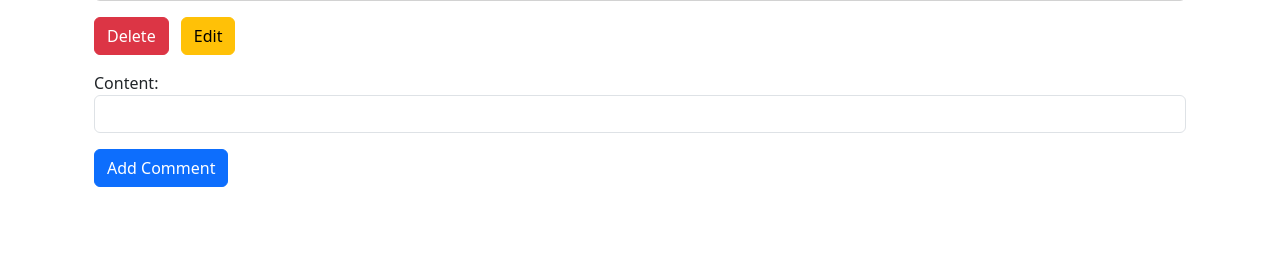
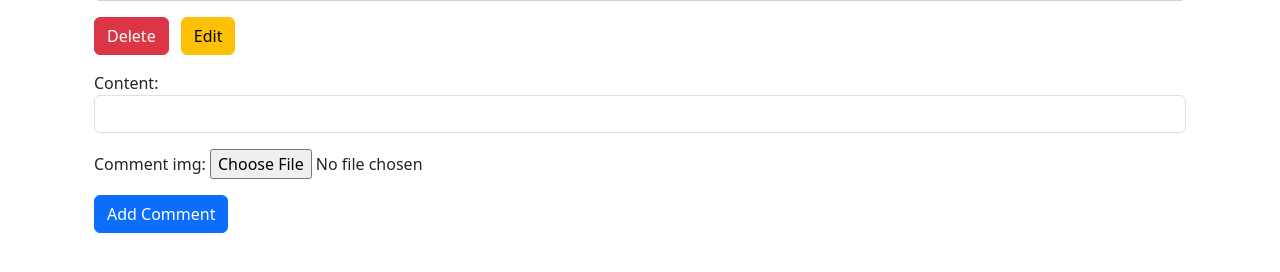
Before and after one commit to ravion223/TaskTracker, a Django app: template templates/Tracking/task-detail.html in a window 1280 px wide. Shown: the part 195-467 px from the top of the page. Run offline with Django 5.2, Linux system fonts and the light colour scheme; the template is opened without the code that fills it: values that come from a table or form of the project are taken from there, others are empty.

Commit message:
added functionality of uploading images to comments

```diff
--- a/Tracking/forms.py
+++ b/Tracking/forms.py
@@ -111,8 +111,12 @@ class TaskFilterForm(forms.Form):
 class TaskCommentForm(forms.ModelForm):
     class Meta:
         model = Comment
-        fields = ['content']
+        fields = [
+            'content',
+            'comment_img'
+        ]
 
         widgets = {
-            'content': forms.TextInput(attrs={'class': 'form-control'})
+            'content': forms.TextInput(attrs={'class': 'form-control'}),
+            'comment_img': forms.FileInput(),
         }
--- a/Tracking/models.py
+++ b/Tracking/models.py
@@ -39,6 +39,8 @@ class Task(models.Model):
 class Comment(models.Model):
     task = models.ForeignKey(Task, on_delete=models.CASCADE, related_name='comments')
     author = models.ForeignKey(User, on_delete=models.CASCADE, related_name='comments')
+
+    comment_img = models.ImageField(blank=True, null=True, upload_to='TaskTracking/')
     content = models.TextField()
     created_at = models.DateTimeField(auto_now=True)
 
--- /dev/null
+++ b/Tracking/templatetags/custom_tags.py
@@ -0,0 +1,8 @@
+from django import template
+
+
+register = template.Library()
+
+@register.filter(name='endswith')
+def endswith(value, arg):
+    return value.lower().endswith(arg.lower())
--- a/templates/Tracking/task-detail.html
+++ b/templates/Tracking/task-detail.html
@@ -1,6 +1,8 @@
 {% extends 'base.html' %}
 {% load static %}
 {% block body %}
+{% load custom_tags %}
+
 <div class="container mt-3">
   <h2>{{ task.title }}</h2>
   <div class="card mt-3">
@@ -25,7 +27,7 @@
     <a href="{% url 'task-update' task.pk %}" class="btn btn-warning ms-2">Edit</a>
   </div>
 
-  <form method="post" action="{% url 'task-detail' task.pk %}" class="mt-3">
+  <form method="post" action="{% url 'task-detail' task.pk %}" class="mt-3" enctype="multipart/form-data">
     {% csrf_token %}
     {{ form.as_p }}
     <button type="submit" class="btn btn-primary">Add Comment</button>
@@ -37,6 +39,16 @@
         <div class="card-body">
           <h5 class="card-title">{{ comment.author.username }}</h5>
           <p class="card-text">{{ comment.content }}</p>
+          {% if comment.comment_img %}
+            {% if comment.comment_img.url|endswith:'.jpg' or  comment.comment_img.url|endswith:'.png' or comment.comment_img.url|endswith:'.jpeg' %}
+              <img src="{{ comment.comment_img.url }}" alt="Comment image" style="max-width: 480; max-height: 380;">
+            {% elif comment.comment_img.url|endswith:'.mp4' %}
+              <video width="480" height="380" controls src="{{ comment.comment_img.url }}" type="video/mp4"></video>
+            {% endif %}
+
+          {% else %}
+            <a href="{{ comment.comment_img.url }}">Upload file</a>
+          {% endif %}
           <p class="card-text"><small class="text-muted">Posted: {{ comment.created_at }}</small></p>
           {% if comment.author_id == request.user.id %}
             <a href="{% url 'comment-delete' comment.pk %}" class="btn btn-sm btn-danger">Delete</a>
```
Also changed, not shown: Tracking/views.py (+5 -2 lines), Tracking/migrations/0012_comment_comment_img.py (added), media/TaskTracking/1576607942_943256_1_w_1000.jpg (added).
